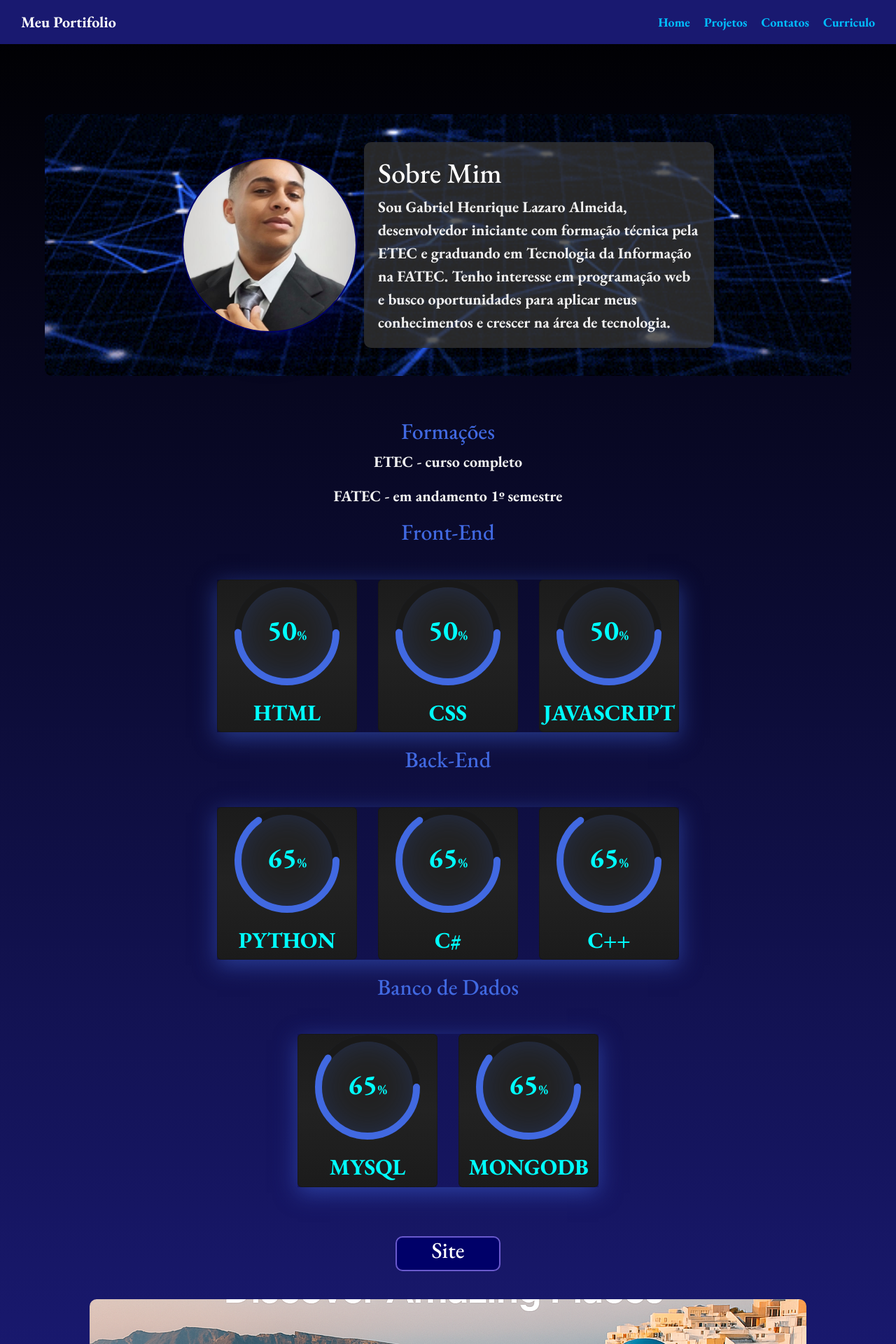
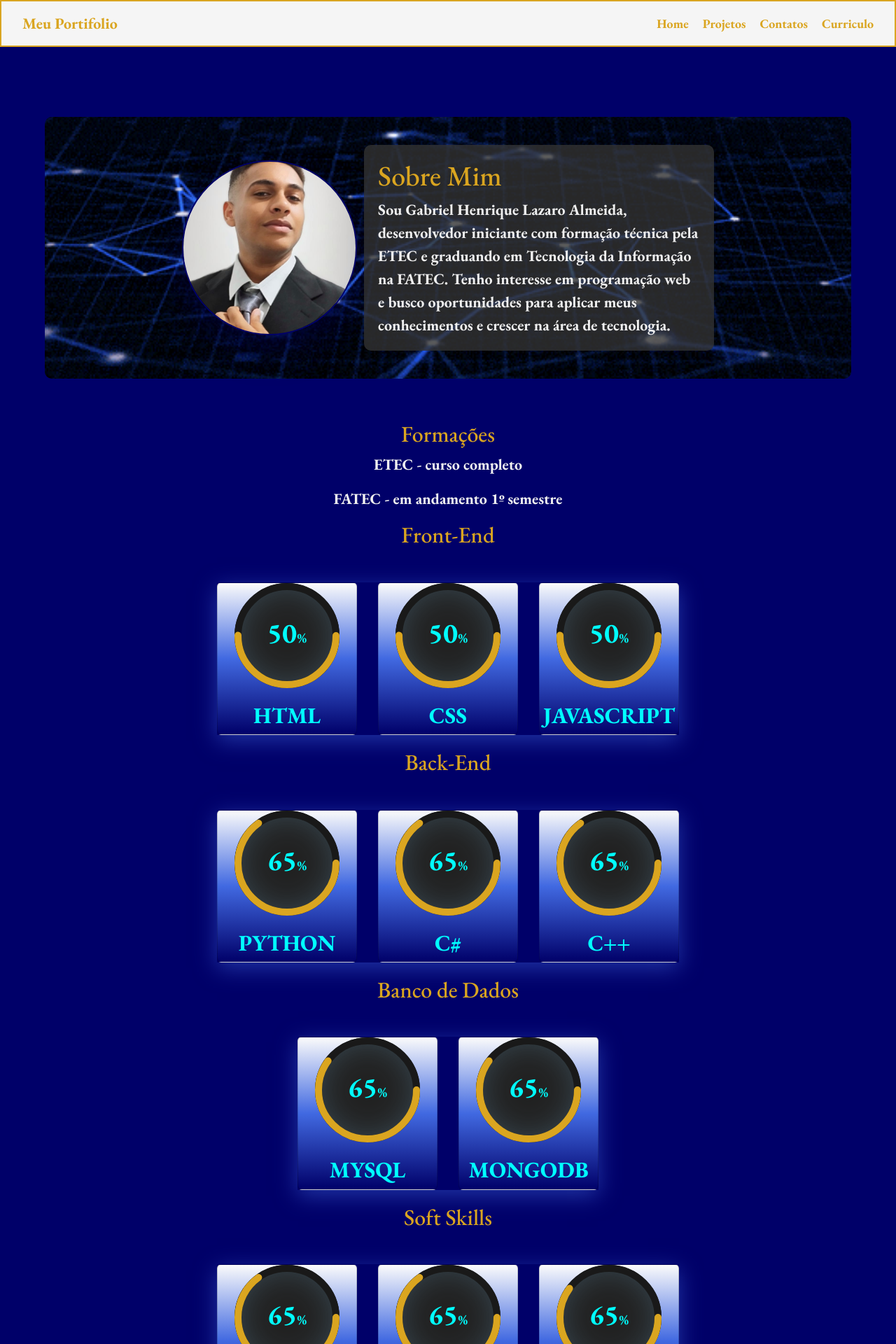
Before and after one commit to gabsact4/gabriel-lazaro, a PHP site: page / in a window 1280 px wide. Shown: the top 1920 px of the page at 70% size. Run offline with PHP 8.4, Linux system fonts and the light colour scheme.

Commit message:
atulizando paletas de cores e estilização

```diff
--- a/src/portifolio/css/style.css
+++ b/src/portifolio/css/style.css
@@ -7,7 +7,7 @@
 }
 
 body {
-    background-image: linear-gradient(black,#191970, #000069) !important;
+    background-color: #000069 !important;
     font-family: "EB Garamond", serif !important;
 }
 
@@ -16,12 +16,13 @@ body {
     display: flex;
     justify-content: space-between;
     align-items: center;
-    background-color:#191970 ;
+    background-color:whitesmoke ;
     padding: 15px 30px;
+    border: 2px solid #daa520;
 }
 
 .logo {
-  color: white;
+  color: #daa520;
   font-size: 22px;
   font-weight: bold;
 }
@@ -33,14 +34,14 @@ body {
 }
 
 .link {
-    color: #00BFFF;
+    color: #daa520;
     text-decoration: none;
     font-weight: bold;
     font-size: 18px;
 }
 
 .link:hover {
-    color: #00FFFF;
+    color: #000069;
 }
 
 #img {
@@ -307,13 +313,13 @@ body {
   display: flex;
   justify-content: center;
   align-items: center;
-  background-color: #000069;
+  background-color: whitesmoke;
   width: 150px;
   height: 50px;
   border-radius: 10px;
   margin: 20px auto;
   overflow: hidden;
-  border: 2px solid #6A5ACD;
+  border: 2px solid #daa520;
   transition: background-color 0.3s, transform 0.2s;
 }
 
@@ -330,7 +336,7 @@ body {
   .circular-bar {
     width: 200px;
     height: 260px;
-    background: linear-gradient(0deg, #1b1b1b, #222, #1b1b1b);
+    background: linear-gradient(0deg, #000069, #4169E1, #fbfbfb);
     display: flex;
     flex-direction: column;
     align-items: center;
@@ -355,11 +361,11 @@ body {
     display: flex;
     justify-content: center;
     align-items: center;
-    box-shadow: inset 0 0 50px rgba(40, 70, 150, 0.5);
+    box-shadow: inset 0 0 50px rgba(91, 132, 157, 0.5);
   }
 
   .percent .num h2 {
-    color: cyan;
+    color: #00FFFF;
     font-weight: 700;
     font-size: 40px;
   }
@@ -370,9 +376,10 @@ body {
 
   .text {
     margin-top: 20px;
-    color: cyan;
+    color: #00FFFF;
     text-transform: uppercase;
     font-weight: bold;
+    height: auto;
   }
 
   svg {
@@ -399,34 +406,48 @@ body {
 
   .circular-bar.html svg circle:nth-child(2) {
     stroke-dashoffset: calc(440 - (440 * 50) / 100);
-    stroke:#4169E1;
+    stroke:#daa520;
   }
   .circular-bar.css svg circle:nth-child(2) {
     stroke-dashoffset: calc(440 - (440 * 50) / 100);
-    stroke: #4169E1;
+    stroke: #daa520;
   }
   .circular-bar.javascript svg circle:nth-child(2) {
     stroke-dashoffset: calc(440 - (440 * 50) / 100);
-    stroke: #4169E1;
+    stroke: #daa520;
   }
   .circular-bar.python svg circle:nth-child(2) {
     stroke-dashoffset: calc(440 - (440 * 65) / 100);
-    stroke: #4169E1;
+    stroke: #daa520;
   }
 
   .circular-bar.cs svg circle:nth-child(2) {
     stroke-dashoffset: calc(440 - (440 * 65) / 100);
-    stroke: #4169E1;
+    stroke: #daa520;
   }
 
   .circular-bar.cmm svg circle:nth-child(2) {
     stroke-dashoffset: calc(440 - (440 * 65) / 100);
-    stroke: #4169E1;
+    stroke: #daa520;
   }
 
   .circular-bar.mysql svg circle:nth-child(2) {
     stroke-dashoffset: calc(440 - (440 * 60) / 100);
-    stroke: #4169E1;
+    stroke: #daa520;
+  }
+  .circular-bar.es svg circle:nth-child(2) {
+    stroke-dashoffset: calc(440 - (440 * 65) / 100);
+    stroke: #daa520;
+  }
+
+  .circular-bar.int svg circle:nth-child(2) {
+    stroke-dashoffset: calc(440 - (440 * 65) / 100);
+    stroke: #daa520;
+  }
+
+  .circular-bar.adap svg circle:nth-child(2) {
+    stroke-dashoffset: calc(440 - (440 * 60) / 100);
+    stroke: #daa520;
   }
 
   @media (max-width: 992px) {
--- a/src/portifolio/index.html
+++ b/src/portifolio/index.html
@@ -28,7 +28,7 @@
             <img id="img" src="./css/img/eu.jpeg" alt="Minha Foto">
           </div>
           <div class="texto">
-            <h1>Sobre Mim</h1>
+            <h1 style="color: #daa520;">Sobre Mim</h1>
             <p class="destaque">
               Sou Gabriel Henrique Lazaro Almeida, desenvolvedor iniciante com formação técnica pela ETEC e graduando em Tecnologia da Informação na FATEC. Tenho interesse em programação web e busco oportunidades para aplicar meus conhecimentos e crescer na área de tecnologia.
             </p>
@@ -38,7 +38,7 @@
 
       <section>
         <div class="box3">
-          <h2>Formações</h2>
+          <h2 style="color: #daa520;">Formações</h2>
           <div>
             <div>
               <p class="destaque">ETEC - curso completo</p>
@@ -47,7 +47,7 @@
 
 
             <div>
-              <h2>Front-End</h2>
+              <h2 style="color: #daa520;">Front-End</h2>
               <div class="container-circular">
                 <div class="card circular-bar html">
                   <div class="percent">
@@ -92,7 +92,7 @@
 
 
             <div>
-              <h2>Back-End</h2>
+              <h2 style="color:#daa520";>Back-End</h2>
               <div class="container-circular">
                 <div class="card circular-bar python">
                   <div class="percent">
@@ -137,7 +137,7 @@
 
 
             <div>
-              <h2>Banco de Dados</h2>
+              <h2 style="color: #daa520;">Banco de Dados</h2>
               <div class="container-circular">
                 <div class="card circular-bar mysql">
                   <div class="percent">
@@ -168,11 +168,58 @@
             </div>
 
           </div>
+                  <div>
+              <h2 style="justify-content:center; color: #daa520;">Soft Skills</h2>
+              <div class="container-circular">
+                <div class="card circular-bar es">
+                  <div class="percent">
+                    <svg>
+                      <circle cx="70" cy="70" r="70"></circle>
+                      <circle cx="70" cy="70" r="70"></circle>
+                    </svg>
+                    <div class="num">
+                      <h2>65<span>%</span></h2>
+                    </div>
+                  </div>
+                  <h2 class="text">Esfoçado</h2>
+                </div>
+
+                <div class="card circular-bar int">
+                  <div class="percent">
+                    <svg>
+                      <circle cx="70" cy="70" r="70"></circle>
+                      <circle cx="70" cy="70" r="70"></circle>
+                    </svg>
+                    <div class="num">
+                      <h2>65<span>%</span></h2>
+                    </div>
+                  </div>
+                  <h2 class="text">Empatia</h2>
+                </div>
+
+                <div class="card circular-bar adap">
+                  <div class="percent">
+                    <svg>
+                      <circle cx="70" cy="70" r="70"></circle>
+                      <circle cx="70" cy="70" r="70"></circle>
+                    </svg>
+                    <div class="num">
+                      <h2>65<span>%</span></h2>
+                    </div>
+                  </div>
+                  <h2 class="text">Adaptação</h2>
+                </div>
+              </div>
+            </div>
+
         </div>
+
+
       </section>
 
 
-    <h2 class="box6" style="color: white; text-align: center; padding-bottom: 10px;">Site</h2>
+
+    <h2 class="box6" style="color: #000069; text-align: center; padding-bottom: 10px;">Site</h2>
     <section class="box" id="Projetos" style="background-color: transparent;">
         <div id="carouselExampleCaptions" class="carousel slide" data-bs-ride="carousel">
             <div class="carousel-indicators">
@@ -214,7 +261,7 @@
     <a class="lgit" href="https://snack.expo.dev/@g4br1el/tcc"><p>Site</p></a>
     <a class="lgit" href="https://github.com/gabsact4/gabriel-lazaro/tree/main/src/php/php"><p>Github</p></a>
 
-    <h2 class="box6" style="color: white; text-align: center; padding-bottom: 10px;">Aplicativo</h2>
+    <h2 class="box6" style="color: #000069; text-align: center; padding-bottom: 10px;">Aplicativo</h2>
     <section class="box" style="background-color: transparent;">
         <div id="carouselExampleCaptions" class="carousel slide" data-bs-ride="carousel">
             <div class="carousel-indicators">
@@ -256,7 +303,7 @@
     <a class="lgit" href="https://snack.expo.dev/@g4br1el/tcc"><p>Aplicativo</p></a>
     <a class="lgit" href="https://snack.expo.dev/@g4br1el/tcc"><p>Github</p></a>
 
-    <h2 class="box6" style="color: white; text-align: center; padding-bottom: 10px;">Api</h2>
+    <h2 class="box6" style="color: #000069; text-align: center; padding-bottom: 10px;">Api</h2>
     <section class="box" style="background-color: transparent;">
         <div id="carouselExampleCaptions" class="carousel slide" data-bs-ride="carousel">
             <div class="carousel-indicators">
@@ -300,21 +347,21 @@
 
 
     <footer id="Contatos" >
-        <div class="box5">
-            <h2 class="destaque">Contatos</h2>
-            <p class="destaque">
+
+            <h2 class="destaque" style="color: #000069;">Contatos</h2>
+            <p class="destaque" style="color: #000069;">
                 <i class="bi bi-whatsapp"></i>
-                Whatsapp: (12) 98847-8126
+                  Whatsapp: (12) 98847-8126
             </p>
-            <p class="destaque">
+            <p class="destaque" style="color: #000069;">
                 <i class="bi bi-envelope-at"></i>
-                Email: <a style="color: #000069;" href="mailto:gabrielhlazaro2022@gmail.com">gabrielhlazaro2022@gmail.com</a>
+                Email: <a style="color: #daa520;" href="mailto:gabrielhlazaro2022@gmail.com">  gabrielhlazaro2022@gmail.com</a>
             </p>
-            <p class="destaque">
+            <p class="destaque" style="color: #000069">
                 <i class="bi bi-linkedin"></i>
-                LinkedIn: <a style="color: #000069;" href="https://www.linkedin.com/in/gabrielhlazaro" target="_blank">/in/gabrielhlazaro</a>
+                LinkedIn: <a style="color: #daa520;" href="https://www.linkedin.com/in/gabrielhlazaro" target="_blank">  /in/gabrielhlazaro</a>
             </p>
-        </div>
+
       </footer>
 
 
```
Also changed, not shown: other parts of src/portifolio/css/style.css (+13 -8 lines).
